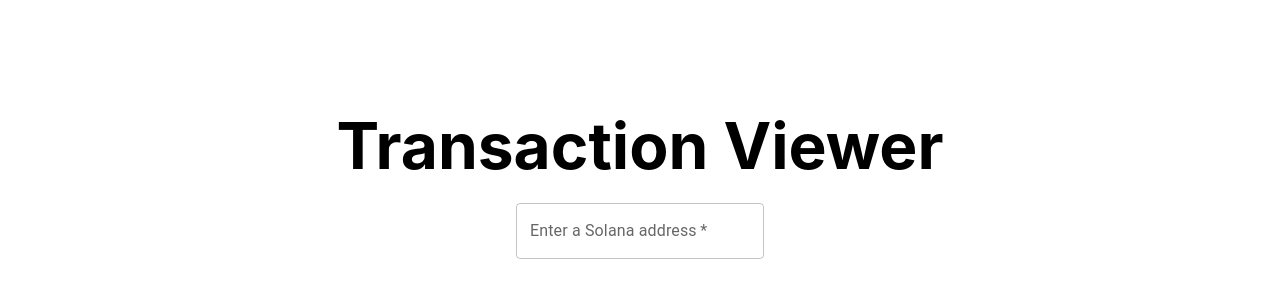
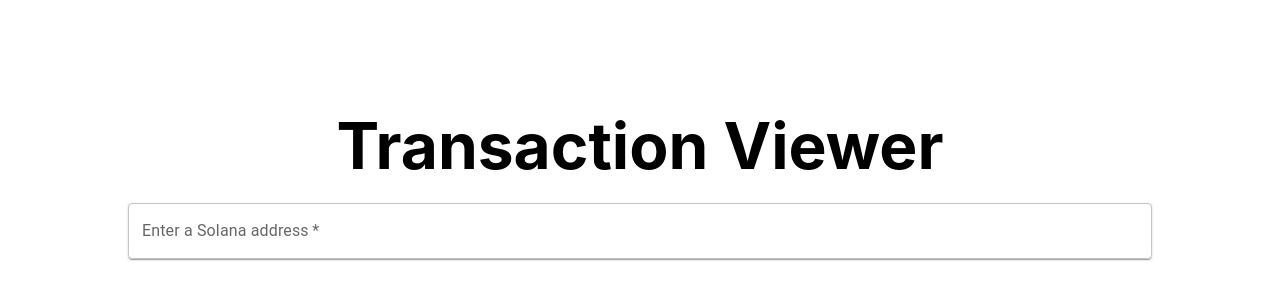
Before and after one commit to itmejoby/sol-tools, a Next.js app: page /transaction_viewer in a window 1280 px wide. Shown: the part 216-516 px from the top of the page. Built offline with nearby package versions, Linux system fonts and the light colour scheme.

Commit message:
proper input form location/size

```diff
--- a/pages/transaction_viewer.js
+++ b/pages/transaction_viewer.js
@@ -3,6 +3,8 @@ import Transactions from '../components/transactions'
 import styles from '../styles/Home.module.css'
 import React from 'react';
 import TextField from '@mui/material/TextField';
+import Paper from '@mui/material/Paper';
+import Box from '@mui/material/Box';
 
 
 export default function TransactionViewer() {
@@ -23,9 +25,13 @@ export default function TransactionViewer() {
                     Transaction Viewer
                 </h1>
                 <br/>
-                    <form onSubmit={handleSubmit} >
-                        <TextField className={styles.input} id="address" label="Enter a Solana address" variant="outlined" required />
-                    </form>
+                <Box className={styles.box}>
+                    <Paper>
+                        <form noValidate autoComplete='on' onSubmit={handleSubmit} >
+                            <TextField className={styles.input} id="address" label="Enter a Solana address" variant="outlined" required />
+                        </form>
+                    </Paper>
+                </Box>
                 {address ? <Transactions address={address}></Transactions> : <></>}
             </main>
         </Layout>
--- a/styles/Home.module.css
+++ b/styles/Home.module.css
@@ -13,7 +13,11 @@
 }
 
 .input {
-  min-width: 85vw;
+  width: 100%;
+}
+
+.box {
+  width: 80%;
 }
 
 .footer {
```
